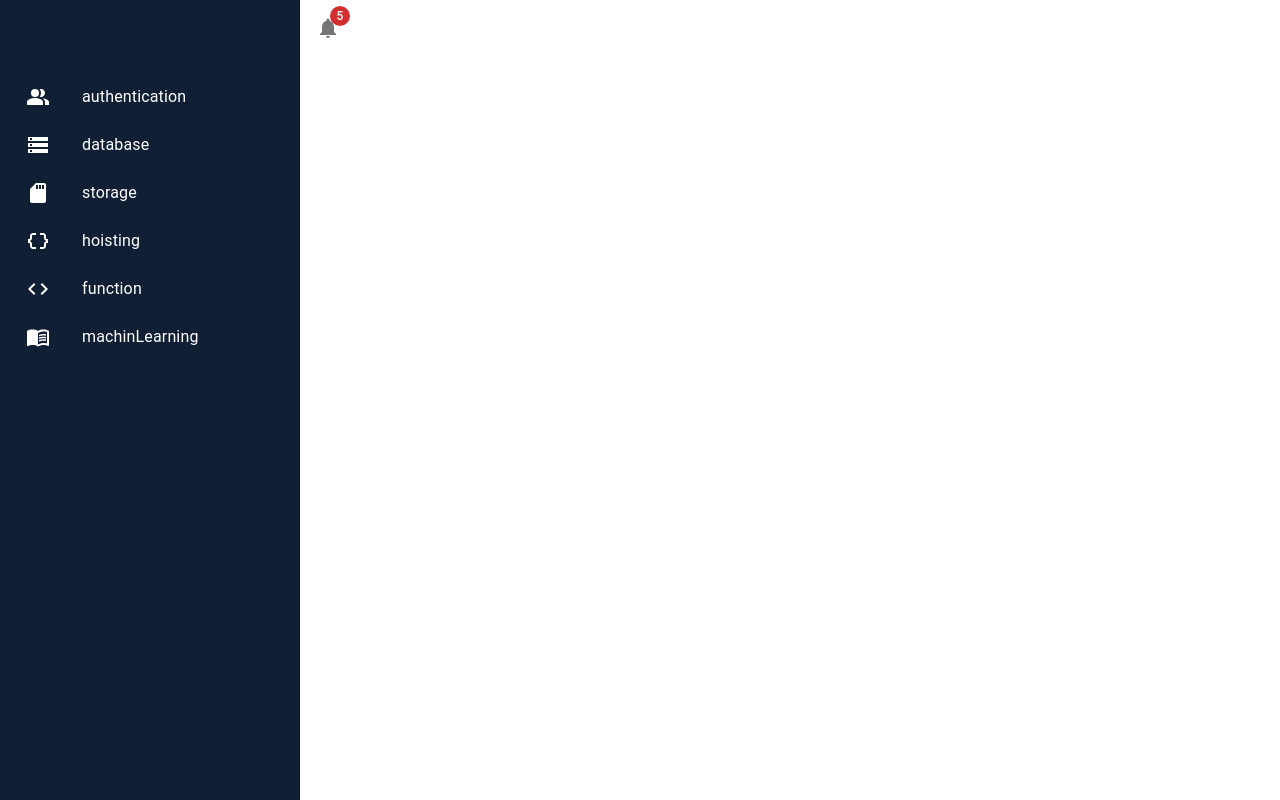
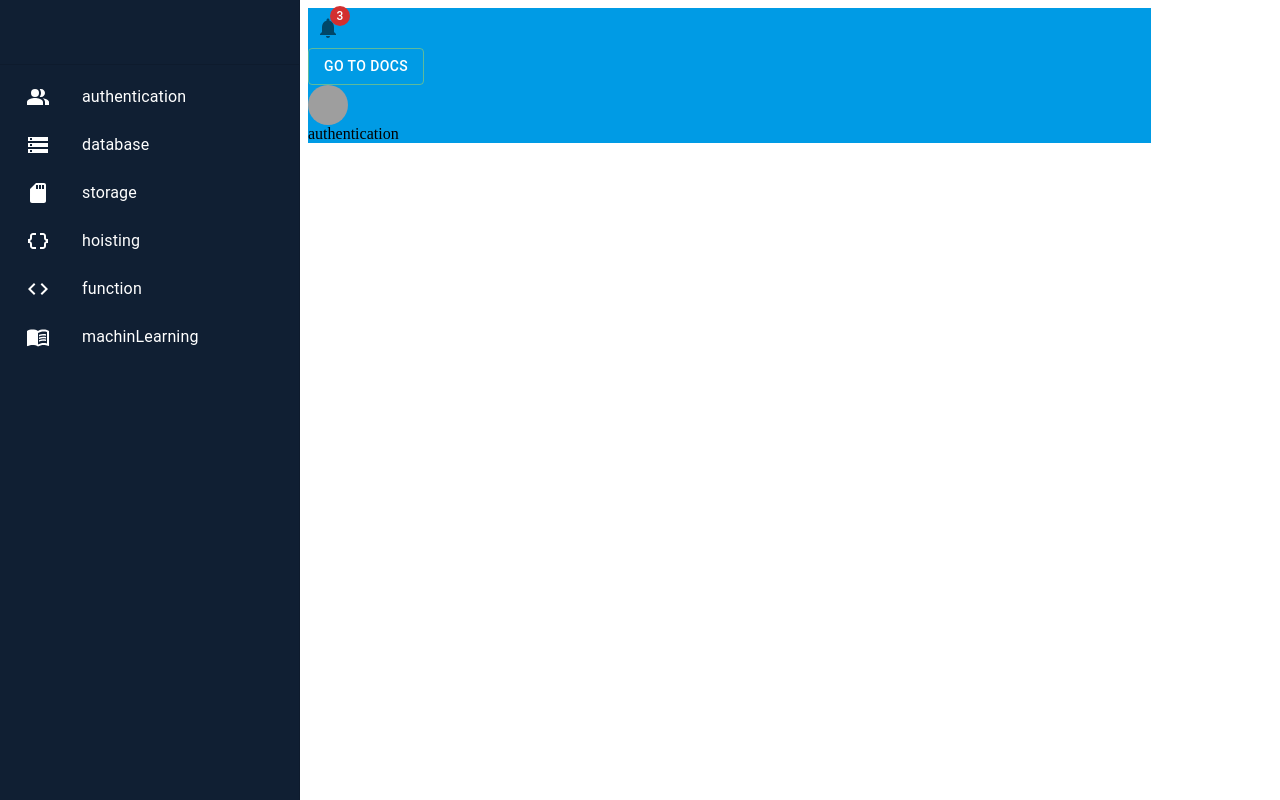
Before and after one commit to Ela-Fhd/mui-project, a React (Vite) app: page /authentication in a window 1280 px wide. Built offline with nearby package versions, Linux system fonts and the light colour scheme; grey boxes are pictures that could not be loaded.

Commit message:
feat(header):create header

```diff
--- /dev/null
+++ b/src/components/common/basicMenu/BasicMenu.jsx
@@ -0,0 +1,16 @@
+import Menu from "@mui/material/Menu";
+import MenuItem from "@mui/material/MenuItem";
+
+function BasicMenu({ anchorel, open, handleClose, menuItems }) {
+  return (
+    <div>
+      <Menu anchorEl={anchorel} open={open} onClose={handleClose}>
+        {menuItems.map((item, index) => {
+          return <MenuItem key={item.id}>{item.title}</MenuItem>;
+        })}
+      </Menu>
+    </div>
+  );
+}
+
+export default BasicMenu;
--- /dev/null
+++ b/src/components/common/header/Header.jsx
@@ -0,0 +1,24 @@
+import { Avatar, Box } from "@mui/material";
+import Notification from "../notification/Notification";
+import CommonButton from "../commonButton/CommonButton";
+function Header({ title }) {
+  const styles = {
+    wrapper: {
+      backgroundColor: "#009be5",
+    },
+  };
+
+  return (
+    <Box sx={styles.wrapper}>
+      <Notification badgeColor="error" badgeContent={5} />
+      <CommonButton variant="outlined" color="primary">
+        Go to docs
+      </CommonButton>
+      <Avatar alt="profile" src="https://mui.com/static/images/avatar/3.jpg" />
+
+      {title}
+    </Box>
+  );
+}
+
+export default Header;
--- a/src/components/common/notification/Notification.jsx
+++ b/src/components/common/notification/Notification.jsx
@@ -2,22 +2,55 @@ import Badge from "@mui/material/Badge";
 import NotificationsIcon from "@mui/icons-material/Notifications";
 import { IconButton } from "@mui/material";
 import Tooltip from "@mui/material/Tooltip";
+import { useState } from "react";
+import BasicMenu from "../basicMenu/BasicMenu";
 
 function Notification({ badgeColor, iconColor, badgeContent }) {
-  const newNotificationMsg = `you have ${badgeContent} new notifications`;
+  const [anchorel, setAnchorel] = useState(null);
+  const [open, setOpen] = useState(false);
+
+  const handleOpen = (event) => {
+    setAnchorel(event.currentTarget);
+    setOpen(true);
+  };
+
+  const handleClose = () => {
+    setAnchorel(null);
+    setOpen(false);
+  };
+
+  const notifications = [
+    { id: 0, title: "please complete your profile" },
+    { id: 1, title: "your email verified!" },
+    { id: 2, title: "your phone number should edit" },
+  ];
+
+  const newNotificationMsg = `you have ${notifications.length} new notifications`;
   const noNotificationMsg = "you dont have new notification!";
 
   return (
+    <>
       <Tooltip
-      title={badgeContent ? newNotificationMsg : noNotificationMsg}
+        title={notifications.length ? newNotificationMsg : noNotificationMsg}
         placement="bottom"
       >
-      <IconButton color={iconColor}>
-        <Badge badgeContent={badgeContent} color={badgeColor}>
+        <IconButton
+          color={iconColor}
+          onClick={notifications.length ? handleOpen : null}
+          anchorel={anchorel}
+        >
+          <Badge badgeContent={notifications.length} color={badgeColor}>
             <NotificationsIcon />
           </Badge>
         </IconButton>
       </Tooltip>
+      <BasicMenu
+        open={open}
+        anchorel={anchorel}
+        handleClose={handleClose}
+        menuItems={notifications}
+      />
+    </>
   );
 }
 
--- a/src/page/authentication/Authentication.jsx
+++ b/src/page/authentication/Authentication.jsx
@@ -1,11 +1,11 @@
-import { capitalize, Grid } from "@mui/material";
-import React from "react";
-import Notification from "../../components/common/notification/Notification";
+import { Grid } from "@mui/material";
+
+import Header from "../../components/common/header/Header";
 
 function Authentication() {
   return (
     <Grid item sm={8}>
-      <Notification badgeColor="error" badgeContent={5} />
+      <Header title="authentication" />
     </Grid>
   );
 }
```
Lines whose indentation alone changed are shown as unchanged.
